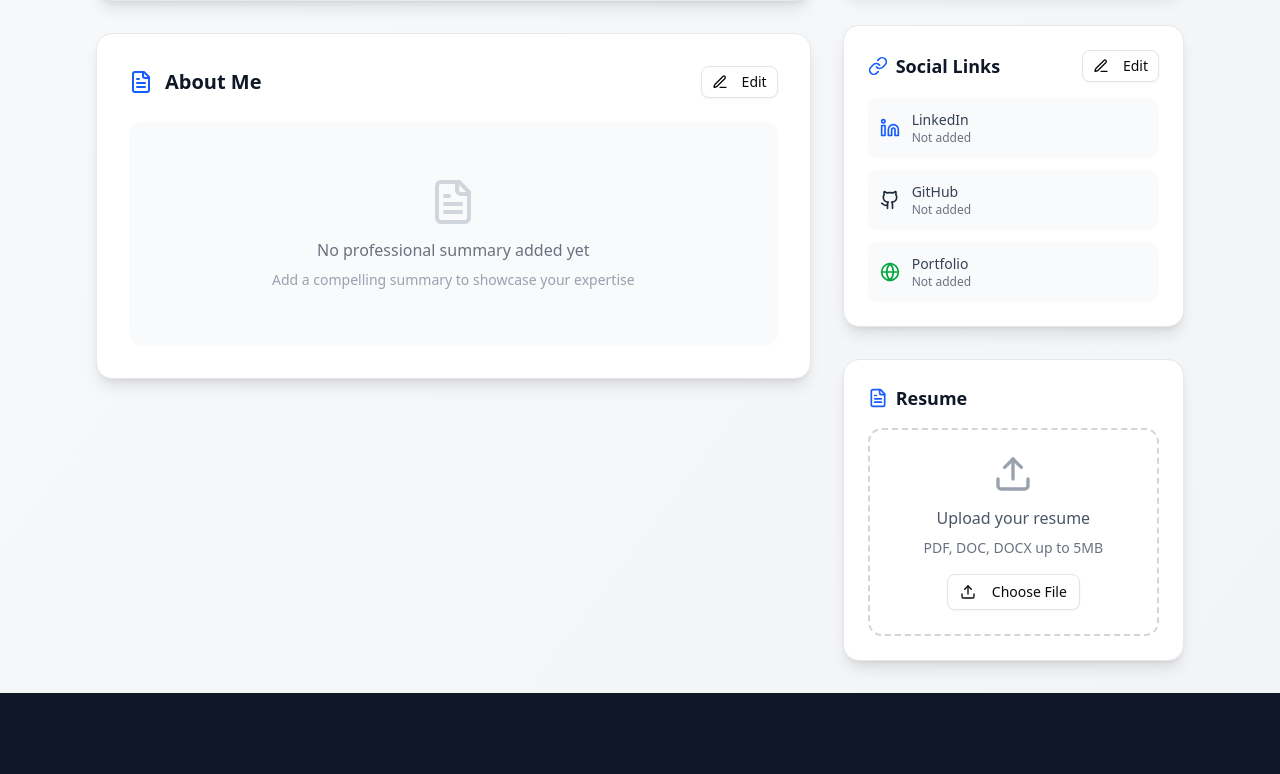
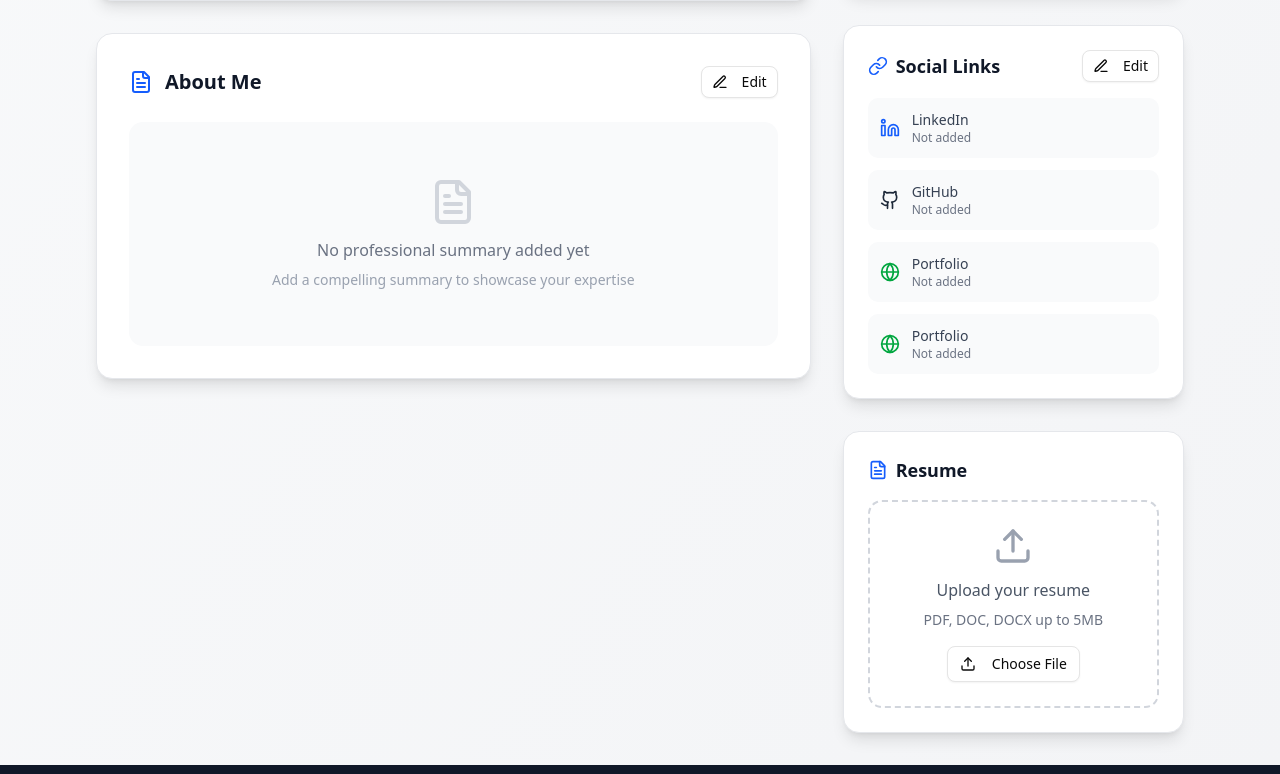
Before and after one commit to BejadiRajeshReddy/Jobv3, a React (Vite) app: page /profile in a window 1280 px wide. Shown: the part 1066-1840 px from the top of the page. Built offline with nearby package versions, Linux system fonts and the light colour scheme; sample sign-in values are in the browser's storage.

Commit message:
Updated CandidateProfile.jsx

```diff
--- a/src/pages/CandidateProfile.jsx
+++ b/src/pages/CandidateProfile.jsx
@@ -1128,6 +1128,7 @@ const CandidateProfile = () => {
                     { icon: Linkedin, label: "LinkedIn", value: currentUser.socialLinks?.linkedin, color: "text-blue-600" },
                     { icon: Github, label: "GitHub", value: currentUser.socialLinks?.github, color: "text-gray-800" },
                     { icon: Globe, label: "Portfolio", value: currentUser.socialLinks?.portfolio, color: "text-green-600" },
+{ icon: Globe, label: "Portfolio", value: currentUser.socialLinks?.portfolio, color: "text-green-600" },
                   ].map((social, index) => (
                     <div key={index} className="flex items-center gap-3 p-3 bg-gray-50 rounded-lg">
                       <social.icon className={`w-5 h-5 ${social.color}`} />
```
